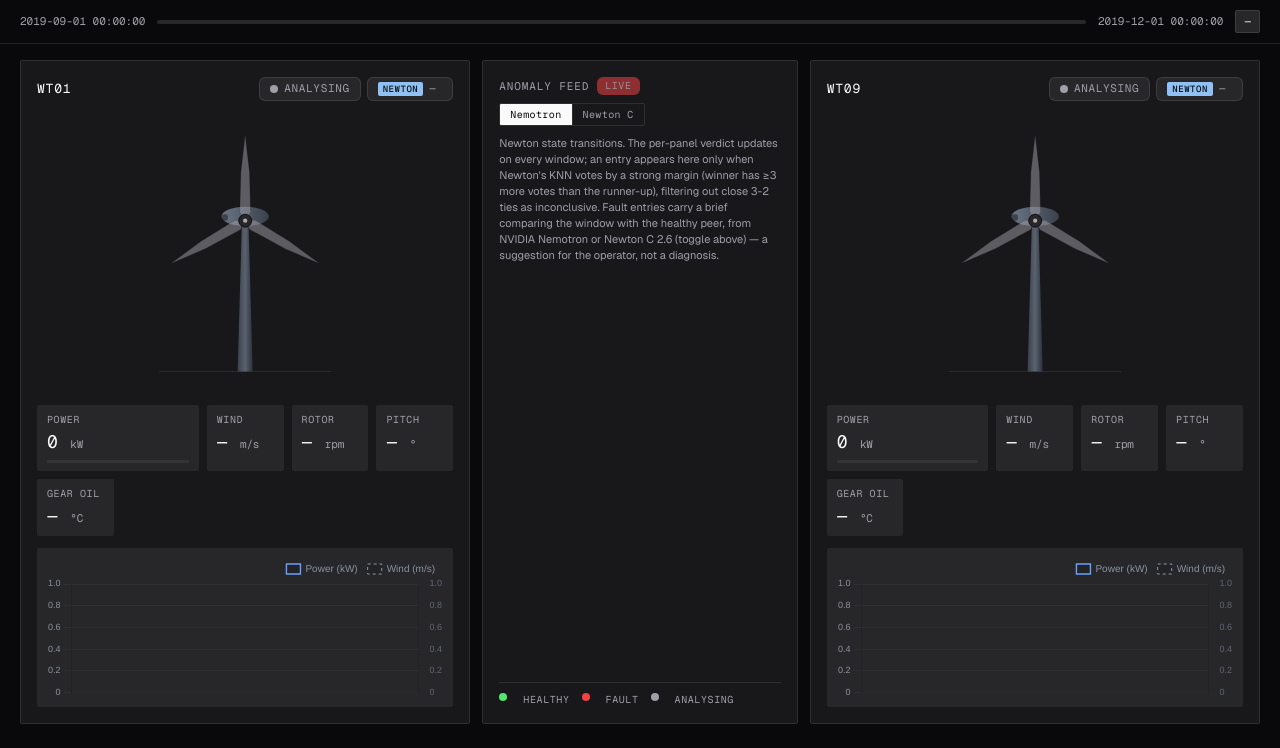
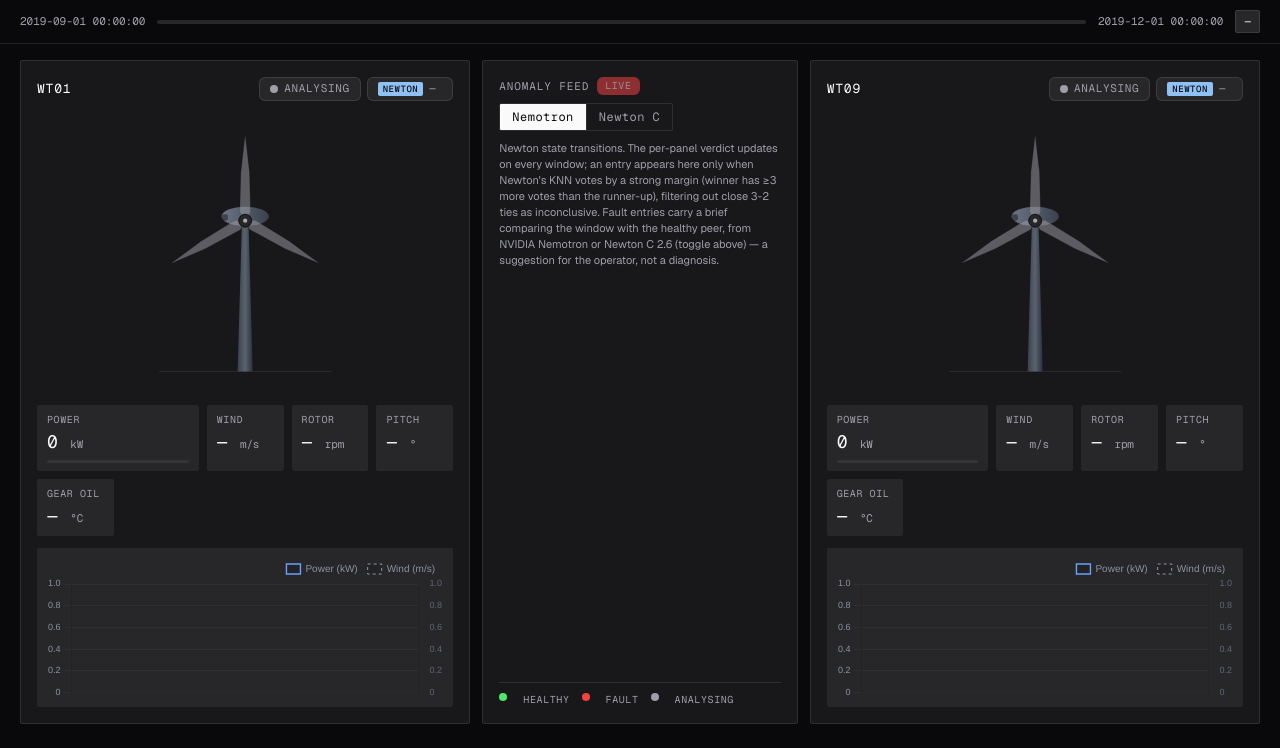
Before and after one commit to archetypeai/archetypeai-wind-turbine-demo-nemotron, a Flask app: page / in a window 1280 px wide. Shown: the part 63-811 px from the top of the page. Run offline with Flask 3, Linux system fonts and the light colour scheme.

Commit message:
Larger labels on the Nemotron / Newton C toggle
Co-Authored-By: Claude Opus 5.5 <noreply@anthropic.com>

```diff
--- a/static/style.css
+++ b/static/style.css
@@ -451,9 +451,9 @@ body {
 }
 .model-toggle button {
     font-family: var(--font-mono);
-    font-size: 10px;
+    font-size: 12px;
     letter-spacing: 0.04em;
-    padding: 4px 10px;
+    padding: 5px 12px;
     background: transparent;
     color: var(--fg-muted);
     border: 0;
```
